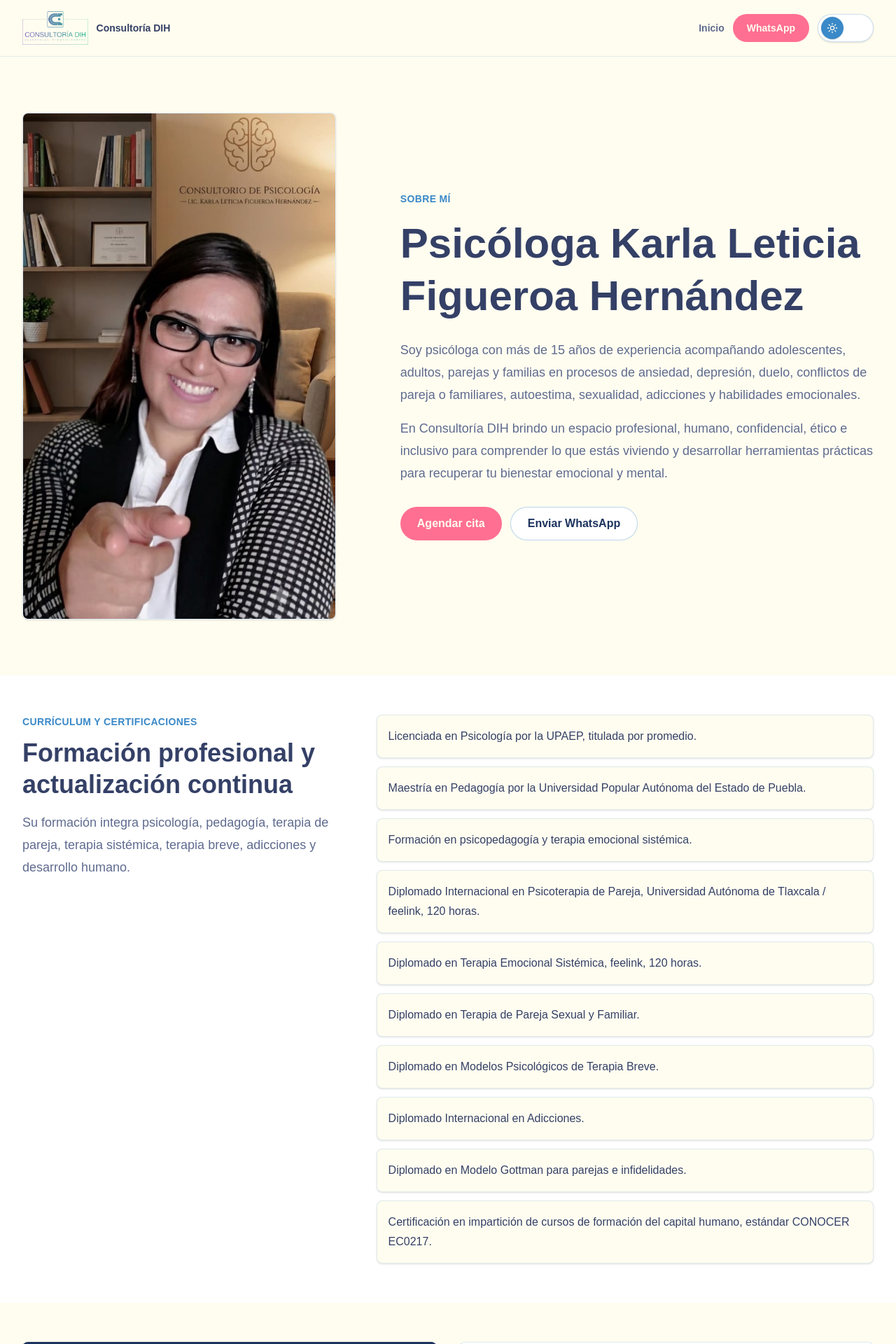
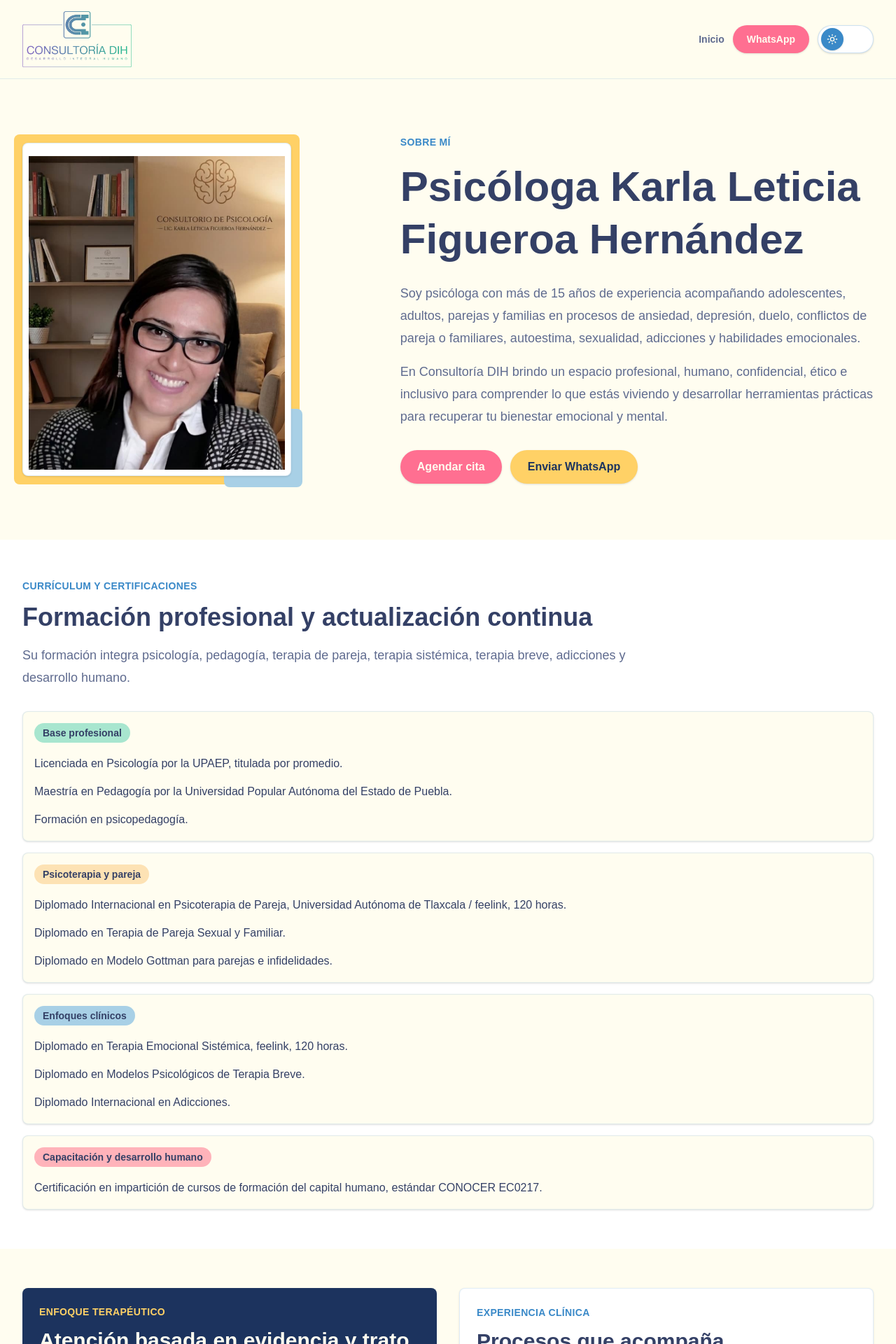
Before and after one commit to gerard-11/consultoria-dih, a Next.js app: page /sobre-mi in a window 1280 px wide. Shown: the top 1920 px of the page at 70% size. Built offline with nearby package versions, Linux system fonts and the light colour scheme.

Commit message:
feat: add about page and appointment modal

```diff
--- /dev/null
+++ b/app/components/AppointmentButton.tsx
@@ -0,0 +1,110 @@
+"use client";
+
+import { useEffect, useId, useState } from "react";
+
+const calendarLink = "https://calendar.app.google/ekuSLLvPNgWGGFhm8";
+
+const buttonClasses = {
+  primary:
+    "inline-flex h-12 items-center justify-center rounded-full bg-key-pink px-6 text-base font-semibold text-background shadow-sm transition-colors hover:bg-key-yellow hover:text-footer-dark-blue",
+  yellow:
+    "inline-flex h-12 items-center justify-center rounded-full bg-key-yellow px-6 text-base font-semibold text-footer-dark-blue shadow-sm transition-colors hover:bg-disculparse",
+};
+
+type AppointmentButtonProps = {
+  children: React.ReactNode;
+  variant?: keyof typeof buttonClasses;
+};
+
+export function AppointmentButton({
+  children,
+  variant = "primary",
+}: AppointmentButtonProps) {
+  const [isOpen, setIsOpen] = useState(false);
+  const titleId = useId();
+
+  useEffect(() => {
+    if (!isOpen) {
+      return;
+    }
+
+    function handleKeyDown(event: KeyboardEvent) {
+      if (event.key === "Escape") {
+        setIsOpen(false);
+      }
+    }
+
+    document.body.style.overflow = "hidden";
+    window.addEventListener("keydown", handleKeyDown);
+
+    return () => {
+      document.body.style.overflow = "";
+      window.removeEventListener("keydown", handleKeyDown);
+    };
+  }, [isOpen]);
+
+  return (
+    <>
+      <button
+        type="button"
+        className={buttonClasses[variant]}
+        onClick={() => setIsOpen(true)}
+      >
+        {children}
+      </button>
+
+      {isOpen ? (
+        <div
+          className="fixed inset-0 z-50 flex items-end bg-footer-dark-blue/75 p-3 sm:items-center sm:p-6"
+          role="dialog"
+          aria-modal="true"
+          aria-labelledby={titleId}
+        >
+          <div className="mx-auto flex max-h-[92vh] w-full max-w-5xl flex-col overflow-hidden rounded-[8px] bg-background shadow-lg">
+            <div className="flex items-center justify-between gap-4 border-b border-footer-blue/15 bg-surface px-4 py-3 sm:px-5">
+              <div>
+                <h2 id={titleId} className="text-lg font-semibold text-foreground">
+                  Agenda tu cita
+                </h2>
+                <p className="mt-1 text-sm text-muted">
+                  Selecciona un horario disponible en el calendario.
+                </p>
+              </div>
+              <button
+                type="button"
+                aria-label="Cerrar agenda"
+                onClick={() => setIsOpen(false)}
+                className="flex h-10 w-10 shrink-0 items-center justify-center rounded-full bg-key-yellow text-xl font-semibold text-footer-dark-blue transition-colors hover:bg-key-pink hover:text-background"
+              >
+                ×
+              </button>
+            </div>
+
+            <div className="h-[72vh] min-h-[34rem] bg-surface">
+              <iframe
+                title="Calendario para agendar cita con la Psicóloga Karla Figueroa"
+                src={calendarLink}
+                className="h-full w-full border-0"
+                loading="lazy"
+              />
+            </div>
+
+            <div className="flex flex-col gap-3 border-t border-footer-blue/15 bg-surface px-4 py-3 sm:flex-row sm:items-center sm:justify-between sm:px-5">
+              <p className="text-sm text-muted">
+                Si el calendario no carga, abre la agenda directamente.
+              </p>
+              <a
+                href={calendarLink}
+                target="_blank"
+                rel="noopener noreferrer"
+                className="inline-flex h-10 items-center justify-center rounded-full border border-key-yellow/70 bg-key-yellow px-5 text-sm font-semibold text-footer-dark-blue transition-colors hover:bg-key-pink hover:text-background"
+              >
+                Abrir agenda
+              </a>
+            </div>
+          </div>
+        </div>
+      ) : null}
+    </>
+  );
+}
--- a/app/page.tsx
+++ b/app/page.tsx
@@ -1,10 +1,10 @@
 import Image from "next/image";
 import Link from "next/link";
+import { AppointmentButton } from "./components/AppointmentButton";
 import { ToggleTheme } from "./components/ToggleTheme";
 
 const whatsappLink =
   "https://wa.me/522222031068?text=Hola%2C%20me%20gustar%C3%ADa%20agendar%20una%20cita%20con%20la%20Psic%C3%B3loga%20Karla%20Figueroa.";
-const calendarLink = "https://calendar.app.google/ekuSLLvPNgWGGFhm8";
 
 const services = [
   {
@@ -106,16 +106,13 @@ export default function Home() {
               width={116}
               height={60}
               priority
-              className="h-12 w-auto"
+              className="h-12 w-auto md:h-16 lg:h-20"
             />
-            <span className="hidden text-sm font-semibold text-foreground sm:block">
-              Psicóloga Karla Figueroa
-            </span>
           </a>
           <div className="flex items-center gap-3">
             <Link
               href="/sobre-mi"
-              className="inline-flex h-10 items-center justify-center rounded-full border border-footer-blue/25 bg-surface px-4 text-sm font-semibold text-footer-dark-blue transition-colors hover:bg-key-yellow"
+              className="inline-flex h-10 items-center justify-center rounded-full border border-key-yellow/70 bg-key-yellow px-4 text-sm font-semibold text-footer-dark-blue shadow-sm transition-colors hover:bg-key-pink hover:text-background"
             >
               Sobre mí
             </Link>
@@ -123,7 +120,7 @@ export default function Home() {
               href={whatsappLink}
               target="_blank"
               rel="noopener noreferrer"
-              className="hidden h-10 items-center justify-center rounded-full bg-key-pink px-5 text-sm font-semibold text-background transition-colors hover:bg-footer-blue sm:inline-flex"
+              className="hidden h-10 items-center justify-center rounded-full bg-key-pink px-5 text-sm font-semibold text-background shadow-sm transition-colors hover:bg-key-yellow hover:text-footer-dark-blue sm:inline-flex"
             >
               WhatsApp
             </a>
@@ -135,10 +132,7 @@ export default function Home() {
       <section id="inicio" className="px-5 py-14 sm:px-8 lg:py-20">
         <div className="mx-auto grid w-full max-w-7xl gap-10 lg:grid-cols-[1.1fr_0.9fr] lg:items-center">
           <div>
-            <p className="text-sm font-semibold uppercase tracking-wide text-footer-blue">
-              Psicóloga en Puebla y San Andrés Cholula
-            </p>
-            <h1 className="mt-4 max-w-4xl text-4xl font-semibold leading-tight text-foreground sm:text-6xl">
+            <h1 className="max-w-4xl text-4xl font-semibold leading-tight text-foreground sm:text-6xl">
               Terapia psicológica para recuperar tu bienestar emocional y mental
             </h1>
             <p className="mt-6 max-w-3xl text-lg leading-8 text-muted">
@@ -149,19 +143,12 @@ export default function Home() {
               emocionales.
             </p>
             <div className="mt-8 flex flex-col gap-3 sm:flex-row">
-              <a
-                href={calendarLink}
-                target="_blank"
-                rel="noopener noreferrer"
-                className="inline-flex h-12 items-center justify-center rounded-full bg-key-pink px-6 text-base font-semibold text-background transition-colors hover:bg-footer-blue"
-              >
-                Agendar cita
-              </a>
+              <AppointmentButton>Agendar cita</AppointmentButton>
               <a
                 href={whatsappLink}
                 target="_blank"
                 rel="noopener noreferrer"
-                className="inline-flex h-12 items-center justify-center rounded-full border border-footer-blue/35 bg-surface px-6 text-base font-semibold text-footer-dark-blue transition-colors hover:bg-key-yellow"
+                className="inline-flex h-12 items-center justify-center rounded-full border border-key-yellow/70 bg-key-yellow px-6 text-base font-semibold text-footer-dark-blue shadow-sm transition-colors hover:bg-key-pink hover:text-background"
               >
                 Enviar WhatsApp
               </a>
@@ -277,14 +264,7 @@ export default function Home() {
             </p>
           </div>
           <div className="flex flex-col gap-3 sm:flex-row lg:flex-col">
-            <a
-              href={calendarLink}
-              target="_blank"
-              rel="noopener noreferrer"
-              className="inline-flex h-12 items-center justify-center rounded-full bg-key-yellow px-6 text-base font-semibold text-footer-dark-blue transition-colors hover:bg-disculparse"
-            >
-              Agendar cita en línea
-            </a>
+            <AppointmentButton variant="yellow">Agendar cita en línea</AppointmentButton>
             <a
               href={whatsappLink}
               target="_blank"
--- a/app/sobre-mi/page.tsx
+++ b/app/sobre-mi/page.tsx
@@ -1,23 +1,47 @@
 import type { Metadata } from "next";
 import Image from "next/image";
 import Link from "next/link";
+import { AppointmentButton } from "../components/AppointmentButton";
 import { ToggleTheme } from "../components/ToggleTheme";
 
 const whatsappLink =
   "https://wa.me/522222031068?text=Hola%2C%20me%20gustar%C3%ADa%20agendar%20una%20cita%20con%20la%20Psic%C3%B3loga%20Karla%20Figueroa.";
-const calendarLink = "https://calendar.app.google/ekuSLLvPNgWGGFhm8";
 
 const credentials = [
+  {
+    category: "Base profesional",
+    color: "bg-disculparse",
+    items: [
       "Licenciada en Psicología por la UPAEP, titulada por promedio.",
       "Maestría en Pedagogía por la Universidad Popular Autónoma del Estado de Puebla.",
-  "Formación en psicopedagogía y terapia emocional sistémica.",
+      "Formación en psicopedagogía.",
+    ],
+  },
+  {
+    category: "Psicoterapia y pareja",
+    color: "bg-declaracion",
+    items: [
       "Diplomado Internacional en Psicoterapia de Pareja, Universidad Autónoma de Tlaxcala / feelink, 120 horas.",
+      "Diplomado en Terapia de Pareja Sexual y Familiar.",
+      "Diplomado en Modelo Gottman para parejas e infidelidades.",
+    ],
+  },
+  {
+    category: "Enfoques clínicos",
+    color: "bg-humor",
+    items: [
       "Diplomado en Terapia Emocional Sistémica, feelink, 120 horas.",
-  "Diplomado en Terapia de Pareja Sexual y Familiar.",
       "Diplomado en Modelos Psicológicos de Terapia Breve.",
       "Diplomado Internacional en Adicciones.",
-  "Diplomado en Modelo Gottman para parejas e infidelidades.",
+    ],
+  },
+  {
+    category: "Capacitación y desarrollo humano",
+    color: "bg-tranquilo",
+    items: [
       "Certificación en impartición de cursos de formación del capital humano, estándar CONOCER EC0217.",
+    ],
+  },
 ];
 
 const approaches = [
@@ -41,7 +65,7 @@ const experience = [
 export const metadata: Metadata = {
   title: "Sobre mí | Psicóloga Karla Figueroa en Puebla y Cholula",
   description:
-    "Conoce a la Psicóloga Karla Leticia Figueroa Hernández: formación, certificaciones, experiencia clínica y enfoque terapéutico en San Andrés Cholula, Puebla.",
+    "Psicóloga Karla Leticia Figueroa Hernández: formación, certificaciones, experiencia clínica y enfoque terapéutico en San Andrés Cholula, Puebla.",
   keywords: [
     "Psicóloga Karla Figueroa",
     "Karla Leticia Figueroa Hernández",
@@ -67,11 +91,8 @@ export default function AboutPage() {
               width={116}
               height={60}
               priority
-              className="h-12 w-auto"
+              className="h-12 w-auto md:h-16 lg:h-20"
             />
-            <span className="hidden text-sm font-semibold text-foreground sm:block">
-              Consultoría DIH
-            </span>
           </Link>
           <div className="flex items-center gap-3">
             <Link
@@ -84,7 +105,7 @@ export default function AboutPage() {
               href={whatsappLink}
               target="_blank"
               rel="noopener noreferrer"
-              className="hidden h-10 items-center justify-center rounded-full bg-key-pink px-5 text-sm font-semibold text-background transition-colors hover:bg-footer-blue sm:inline-flex"
+              className="hidden h-10 items-center justify-center rounded-full bg-key-pink px-5 text-sm font-semibold text-background shadow-sm transition-colors hover:bg-key-yellow hover:text-footer-dark-blue sm:inline-flex"
             >
               WhatsApp
             </a>
@@ -95,15 +116,19 @@ export default function AboutPage() {
 
       <section className="px-5 py-14 sm:px-8 lg:py-20">
         <div className="mx-auto grid w-full max-w-7xl gap-10 lg:grid-cols-[0.85fr_1.15fr] lg:items-center">
-          <div className="relative mx-auto w-full max-w-md overflow-hidden rounded-[8px] border border-footer-blue/15 bg-surface shadow-sm lg:mx-0">
+          <div className="relative mx-auto w-full max-w-sm lg:mx-0">
+            <div className="absolute -inset-3 rounded-[8px] bg-key-yellow" />
+            <div className="absolute -bottom-4 -right-4 h-28 w-28 rounded-[8px] bg-humor" />
+            <figure className="relative overflow-hidden rounded-[8px] border border-footer-blue/15 bg-surface p-2 shadow-sm">
               <Image
                 src="/brand/foto-karla.jpeg"
                 alt="Psicóloga Karla Leticia Figueroa Hernández en Consultoría DIH"
                 width={690}
                 height={1117}
                 priority
-              className="h-auto w-full object-cover"
+                className="aspect-[4/5] w-full object-cover object-[center_10px]"
               />
+            </figure>
           </div>
 
           <div>
@@ -126,19 +151,12 @@ export default function AboutPage() {
               bienestar emocional y mental.
             </p>
             <div className="mt-8 flex flex-col gap-3 sm:flex-row">
-              <a
-                href={calendarLink}
-                target="_blank"
-                rel="noopener noreferrer"
-                className="inline-flex h-12 items-center justify-center rounded-full bg-key-pink px-6 text-base font-semibold text-background transition-colors hover:bg-footer-blue"
-              >
-                Agendar cita
-              </a>
+              <AppointmentButton>Agendar cita</AppointmentButton>
               <a
                 href={whatsappLink}
                 target="_blank"
                 rel="noopener noreferrer"
-                className="inline-flex h-12 items-center justify-center rounded-full border border-footer-blue/35 bg-surface px-6 text-base font-semibold text-footer-dark-blue transition-colors hover:bg-key-yellow"
+                className="inline-flex h-12 items-center justify-center rounded-full border border-key-yellow/70 bg-key-yellow px-6 text-base font-semibold text-footer-dark-blue shadow-sm transition-colors hover:bg-key-pink hover:text-background"
               >
                 Enviar WhatsApp
               </a>
@@ -148,8 +166,8 @@ export default function AboutPage() {
       </section>
 
       <section className="bg-surface px-5 py-14 sm:px-8" aria-labelledby="curriculum-title">
-        <div className="mx-auto grid w-full max-w-7xl gap-8 lg:grid-cols-[0.8fr_1.2fr]">
-          <div>
+        <div className="mx-auto w-full max-w-7xl">
+          <div className="max-w-4xl">
             <p className="text-sm font-semibold uppercase tracking-wide text-footer-blue">
               Currículum y certificaciones
             </p>
@@ -162,15 +180,31 @@ export default function AboutPage() {
             </p>
           </div>
 
-          <div className="grid gap-3">
-            {credentials.map((credential) => (
+          <div className="mt-8 max-h-[26rem] overflow-y-auto pr-2 sm:max-h-none sm:overflow-visible sm:pr-0">
+            <div className="grid gap-4">
+              {credentials.map((group) => (
                 <article
-                key={credential}
+                  key={group.category}
                   className="rounded-[8px] border border-footer-blue/15 bg-background p-4 shadow-sm"
                 >
-                <p className="text-base leading-7 text-foreground">{credential}</p>
+                  <div
+                    className={[
+                      "mb-4 inline-flex rounded-full px-3 py-1 text-sm font-semibold text-text-primary",
+                      group.color,
+                    ].join(" ")}
+                  >
+                    {group.category}
+                  </div>
+                  <ul className="grid gap-3">
+                    {group.items.map((credential) => (
+                      <li key={credential} className="text-base leading-7 text-foreground">
+                        {credential}
+                      </li>
+                    ))}
+                  </ul>
                 </article>
               ))}
+            </div>
           </div>
         </div>
       </section>
@@ -227,14 +261,7 @@ export default function AboutPage() {
             </p>
           </div>
           <div className="flex flex-col gap-3 sm:flex-row lg:flex-col">
-            <a
-              href={calendarLink}
-              target="_blank"
-              rel="noopener noreferrer"
-              className="inline-flex h-12 items-center justify-center rounded-full bg-key-yellow px-6 text-base font-semibold text-footer-dark-blue transition-colors hover:bg-disculparse"
-            >
-              Agendar cita en línea
-            </a>
+            <AppointmentButton variant="yellow">Agendar cita en línea</AppointmentButton>
             <a
               href={whatsappLink}
               target="_blank"
```
Lines whose indentation alone changed are shown as unchanged.
